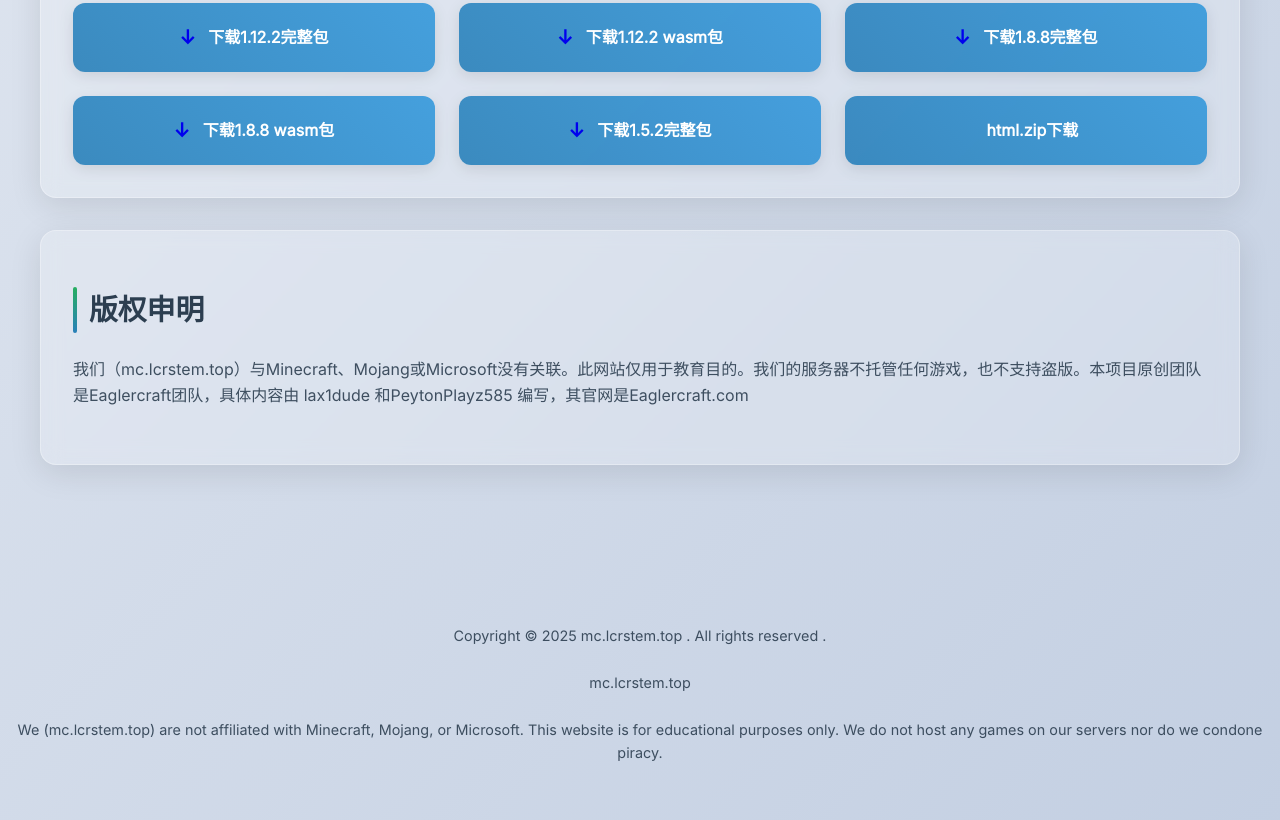
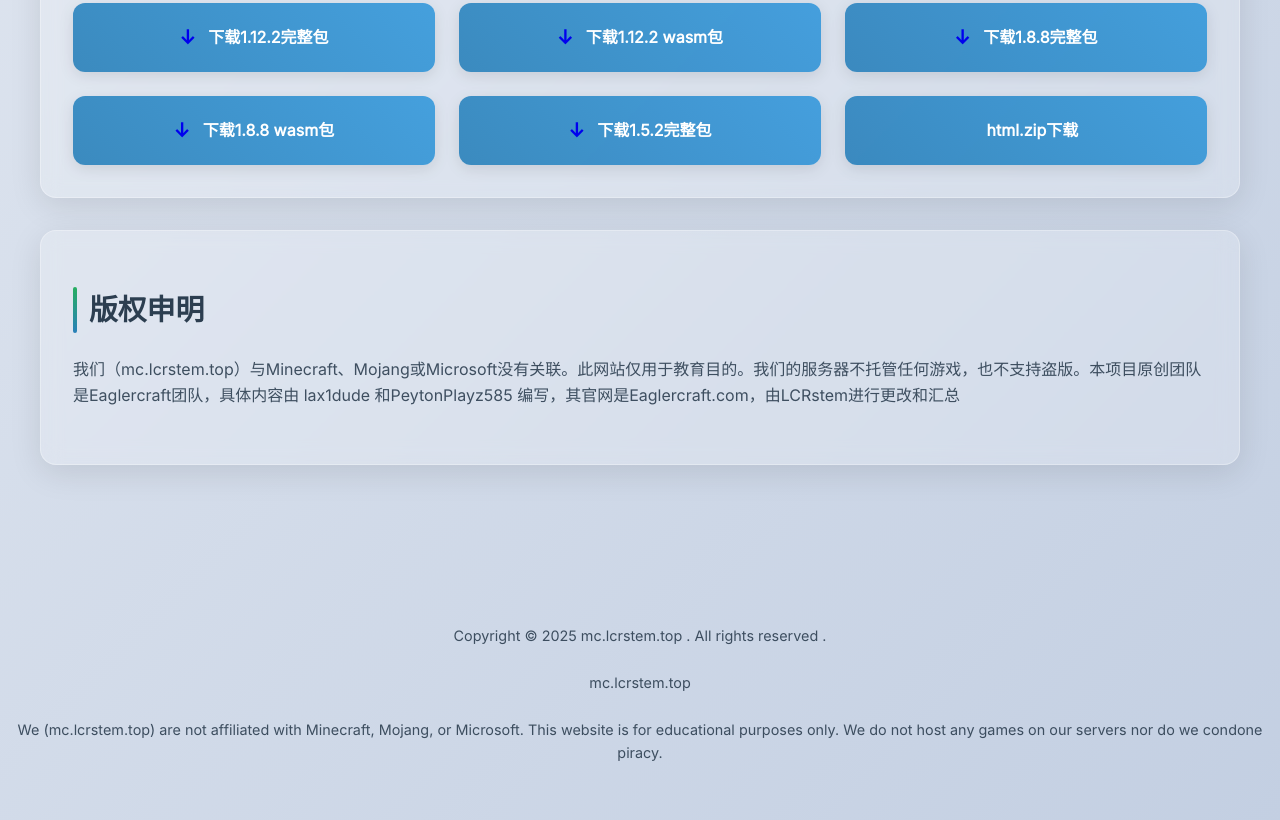
Before and after one commit to LCRstem/mc.lcrstem.top, a plain HTML site: page index.html in a window 1280 px wide. Shown: the part 2247-3067 px from the top of the page. Drawn offline with Linux system fonts and the light colour scheme.

Commit message:
Update index.html

```diff
--- a/index.html
+++ b/index.html
@@ -439,7 +439,7 @@
         </div>
         <div class="card">
             <h2>版权申明</h2>
-            <p>我们（mc.lcrstem.top）与Minecraft、Mojang或Microsoft没有关联。此网站仅用于教育目的。我们的服务器不托管任何游戏，也不支持盗版。本项目原创团队是Eaglercraft团队，具体内容由 lax1dude 和PeytonPlayz585 编写，其官网是Eaglercraft.com</p>
+            <p>我们（mc.lcrstem.top）与Minecraft、Mojang或Microsoft没有关联。此网站仅用于教育目的。我们的服务器不托管任何游戏，也不支持盗版。本项目原创团队是Eaglercraft团队，具体内容由 lax1dude 和PeytonPlayz585 编写，其官网是Eaglercraft.com，由LCRstem进行更改和汇总</p>
         </div>
     </div>
 
```
